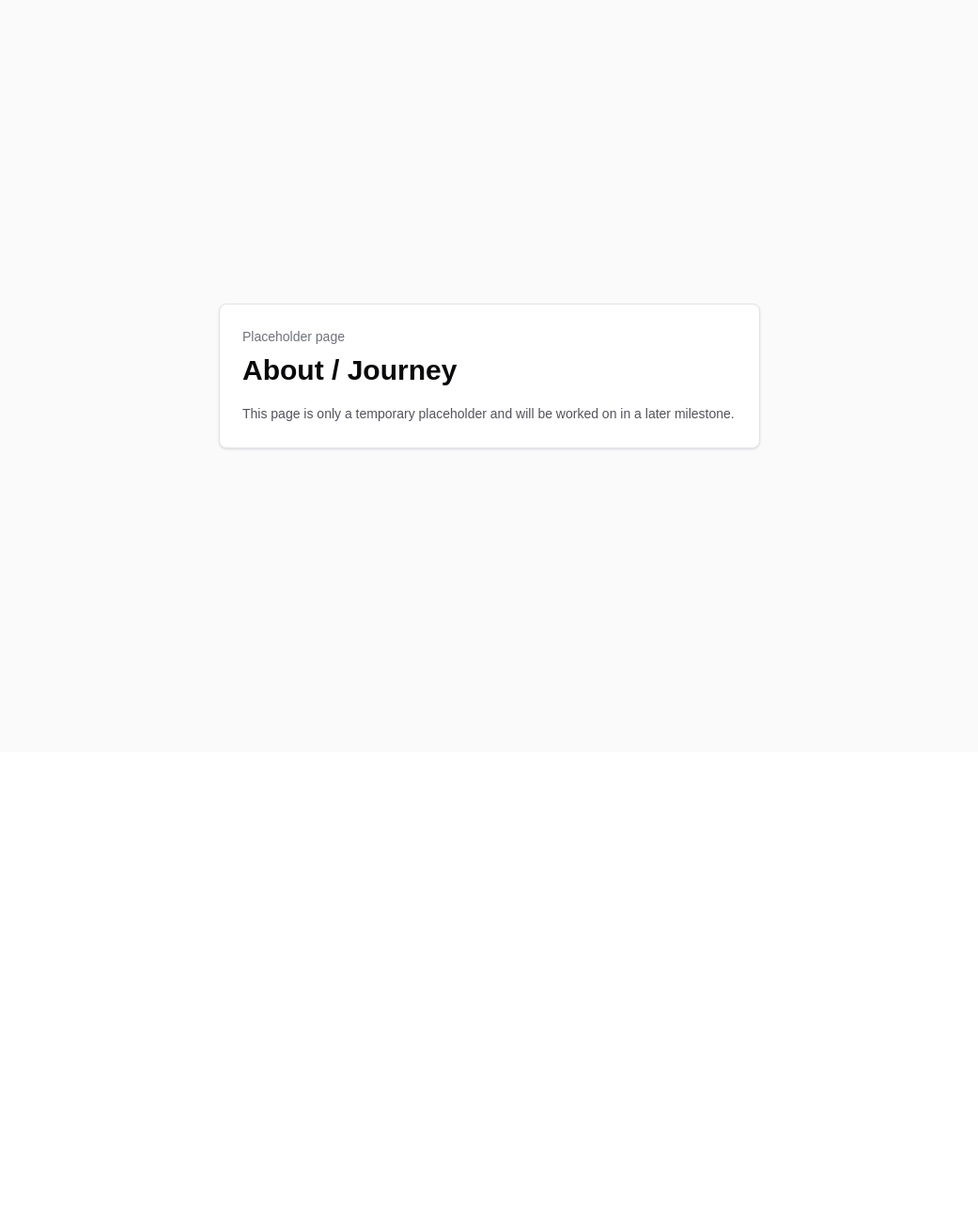
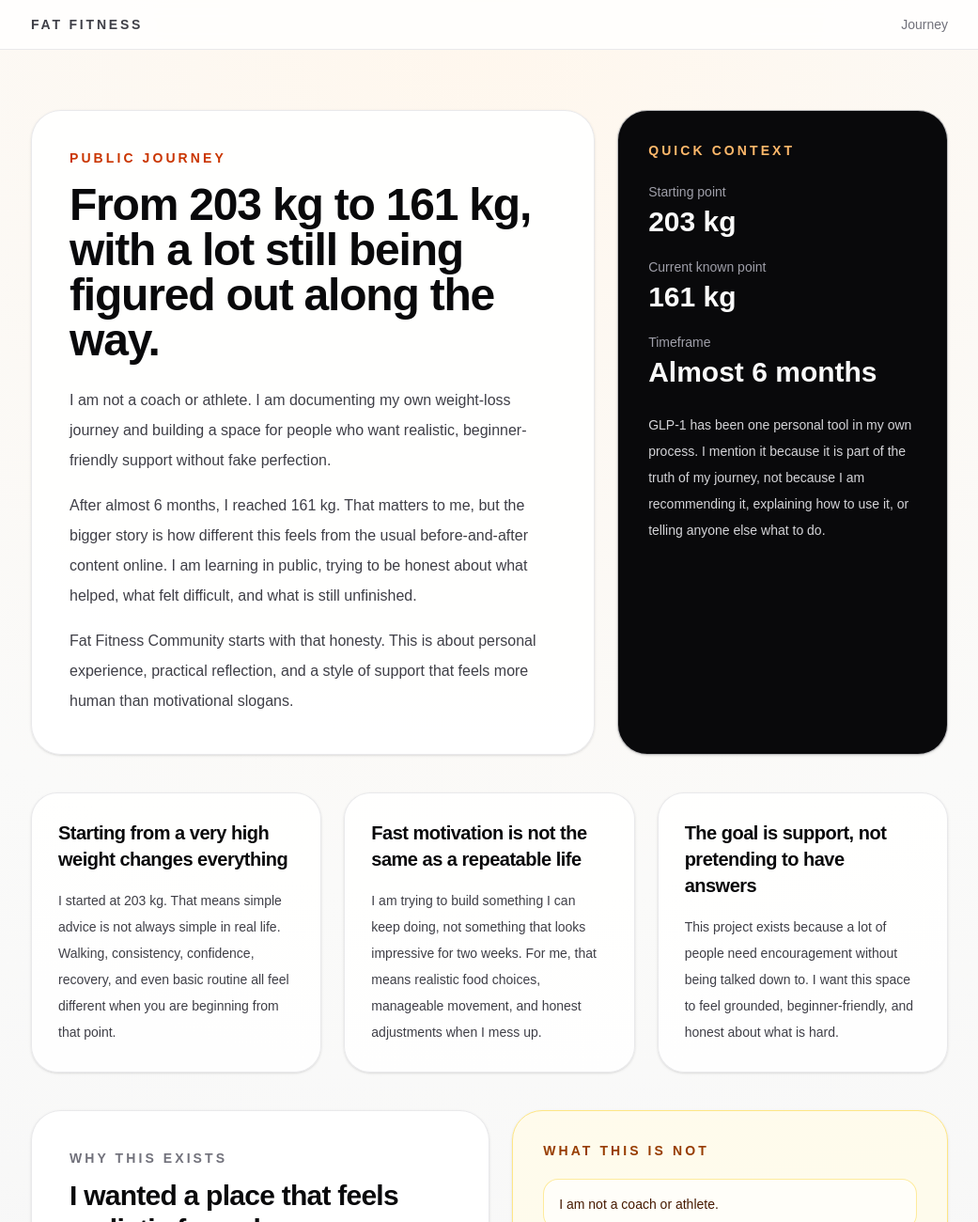
Before and after one commit to Hajjaroov/FAT-FITNESS, a Next.js app in the folder frontend/fitness-web/: page /about in a window 1280 px wide. Shown: the top 1300 px of the page at 94% size, without its empty margins (119-1160 px from the left). Before the commit the page ends 800 px from the top, so only its background shows below. Built offline with nearby package versions, Linux system fonts and the light colour scheme.

Commit message:
feat(frontend): replace about placeholder with public journey page

```diff
--- a/frontend/fitness-web/src/app/about/page.tsx
+++ b/frontend/fitness-web/src/app/about/page.tsx
@@ -1,5 +1,191 @@
-import { PlaceholderPage } from "@/app/_components/PlaceholderPage";
+import type { Metadata } from "next";
+
+export const metadata: Metadata = {
+  title: "Journey | Fat Fitness Community",
+  description:
+    "A personal weight-loss journey from 203 kg, built around realistic beginner-friendly support.",
+};
+
+const reflections = [
+  {
+    title: "Starting from a very high weight changes everything",
+    body: "I started at 203 kg. That means simple advice is not always simple in real life. Walking, consistency, confidence, recovery, and even basic routine all feel different when you are beginning from that point.",
+  },
+  {
+    title: "Fast motivation is not the same as a repeatable life",
+    body: "I am trying to build something I can keep doing, not something that looks impressive for two weeks. For me, that means realistic food choices, manageable movement, and honest adjustments when I mess up.",
+  },
+  {
+    title: "The goal is support, not pretending to have answers",
+    body: "This project exists because a lot of people need encouragement without being talked down to. I want this space to feel grounded, beginner-friendly, and honest about what is hard.",
+  },
+];
+
+const boundaries = [
+  "I am not a coach or athlete.",
+  "This page is personal experience, not medical advice.",
+  "Nothing here is a guaranteed method or a plan you are supposed to follow.",
+  "For medical decisions, especially around medication, speak with a qualified professional.",
+];
+
+const nextSteps = [
+  "More written updates over time as the journey continues.",
+  "Reflections on habits, training, mindset, and setbacks from a beginner perspective.",
+  "A future community space for peer support, not expert coaching.",
+  "Photos may come later, but the first version of this page stays focused on words and context.",
+];
 
 export default function AboutPage() {
-  return <PlaceholderPage title="About / Journey" />;
+  return (
+    <div className="min-h-screen bg-[radial-gradient(circle_at_top,_#fff7ed,_#fafaf9_45%,_#f4f4f5_100%)] text-zinc-950">
+      <header className="border-b border-zinc-200/80 bg-white/80 backdrop-blur">
+        <div className="mx-auto flex w-full max-w-5xl items-center justify-between px-6 py-4">
+          <span className="text-sm font-semibold uppercase tracking-[0.2em] text-zinc-700">
+            Fat Fitness
+          </span>
+          <span className="text-sm text-zinc-500">Journey</span>
+        </div>
+      </header>
+
+      <main className="mx-auto flex w-full max-w-5xl flex-col gap-10 px-6 py-12 sm:py-16">
+        <section className="grid gap-6 lg:grid-cols-[1.45fr_0.85fr]">
+          <div className="rounded-[2rem] border border-zinc-200/80 bg-white/90 p-8 shadow-sm sm:p-10">
+            <p className="text-sm font-semibold uppercase tracking-[0.22em] text-orange-700">
+              Public journey
+            </p>
+            <h1 className="mt-4 max-w-3xl text-4xl font-semibold tracking-tight text-zinc-950 sm:text-5xl">
+              From 203 kg to 161 kg, with a lot still being figured out along
+              the way.
+            </h1>
+            <div className="mt-6 space-y-4 text-base leading-8 text-zinc-700">
+              <p>
+                I am not a coach or athlete. I am documenting my own weight-loss
+                journey and building a space for people who want realistic,
+                beginner-friendly support without fake perfection.
+              </p>
+              <p>
+                After almost 6 months, I reached 161 kg. That matters to me, but
+                the bigger story is how different this feels from the usual
+                before-and-after content online. I am learning in public, trying
+                to be honest about what helped, what felt difficult, and what is
+                still unfinished.
+              </p>
+              <p>
+                Fat Fitness Community starts with that honesty. This is about
+                personal experience, practical reflection, and a style of support
+                that feels more human than motivational slogans.
+              </p>
+            </div>
+          </div>
+
+          <aside className="rounded-[2rem] border border-zinc-200/80 bg-zinc-950 p-8 text-zinc-50 shadow-sm">
+            <p className="text-sm font-semibold uppercase tracking-[0.22em] text-orange-300">
+              Quick context
+            </p>
+            <dl className="mt-6 space-y-5">
+              <div>
+                <dt className="text-sm text-zinc-400">Starting point</dt>
+                <dd className="mt-1 text-3xl font-semibold">203 kg</dd>
+              </div>
+              <div>
+                <dt className="text-sm text-zinc-400">Current known point</dt>
+                <dd className="mt-1 text-3xl font-semibold">161 kg</dd>
+              </div>
+              <div>
+                <dt className="text-sm text-zinc-400">Timeframe</dt>
+                <dd className="mt-1 text-3xl font-semibold">Almost 6 months</dd>
+              </div>
+            </dl>
+            <p className="mt-6 text-sm leading-7 text-zinc-300">
+              GLP-1 has been one personal tool in my own process. I mention it
+              because it is part of the truth of my journey, not because I am
+              recommending it, explaining how to use it, or telling anyone else
+              what to do.
+            </p>
+          </aside>
+        </section>
+
+        <section className="grid gap-6 lg:grid-cols-3">
+          {reflections.map((reflection) => (
+            <article
+              key={reflection.title}
+              className="rounded-[1.75rem] border border-zinc-200/80 bg-white/85 p-7 shadow-sm"
+            >
+              <h2 className="text-xl font-semibold tracking-tight text-zinc-950">
+                {reflection.title}
+              </h2>
+              <p className="mt-4 text-sm leading-7 text-zinc-700">
+                {reflection.body}
+              </p>
+            </article>
+          ))}
+        </section>
+
+        <section className="grid gap-6 lg:grid-cols-[1fr_0.95fr]">
+          <article className="rounded-[2rem] border border-zinc-200/80 bg-white/90 p-8 shadow-sm sm:p-10">
+            <p className="text-sm font-semibold uppercase tracking-[0.22em] text-zinc-500">
+              Why this exists
+            </p>
+            <h2 className="mt-3 text-3xl font-semibold tracking-tight text-zinc-950">
+              I wanted a place that feels realistic from day one.
+            </h2>
+            <div className="mt-6 space-y-4 text-base leading-8 text-zinc-700">
+              <p>
+                A lot of fitness content is built around confidence, experience,
+                and polished advice. That is useful for some people, but it can
+                also feel far away from the reality of starting at a very high
+                bodyweight and trying to change your life without pretending it
+                is easy.
+              </p>
+              <p>
+                This project is my way of documenting the messy middle. The good
+                days matter. The hard days matter too. I want the future
+                community to be a place where people can talk honestly about
+                beginner struggles, GLP-1 experience, routine, setbacks, and
+                small wins without being treated like a failure for not being
+                perfect.
+              </p>
+              <p>
+                There is still a lot I will add and rewrite over time. This first
+                version is here to explain the core story clearly enough that the
+                rest of the project has a trustworthy foundation.
+              </p>
+            </div>
+          </article>
+
+          <div className="grid gap-6">
+            <article className="rounded-[2rem] border border-amber-200 bg-amber-50/90 p-8 shadow-sm">
+              <p className="text-sm font-semibold uppercase tracking-[0.22em] text-amber-800">
+                What this is not
+              </p>
+              <ul className="mt-5 space-y-3 text-sm leading-7 text-amber-950">
+                {boundaries.map((boundary) => (
+                  <li
+                    key={boundary}
+                    className="rounded-2xl border border-amber-200/80 bg-white/70 px-4 py-3"
+                  >
+                    {boundary}
+                  </li>
+                ))}
+              </ul>
+            </article>
+
+            <article className="rounded-[2rem] border border-zinc-200/80 bg-white/90 p-8 shadow-sm">
+              <p className="text-sm font-semibold uppercase tracking-[0.22em] text-zinc-500">
+                What comes later
+              </p>
+              <ul className="mt-5 space-y-3 text-sm leading-7 text-zinc-700">
+                {nextSteps.map((item) => (
+                  <li key={item} className="flex gap-3">
+                    <span className="mt-2 h-2 w-2 rounded-full bg-orange-500" />
+                    <span>{item}</span>
+                  </li>
+                ))}
+              </ul>
+            </article>
+          </div>
+        </section>
+      </main>
+    </div>
+  );
 }
```
